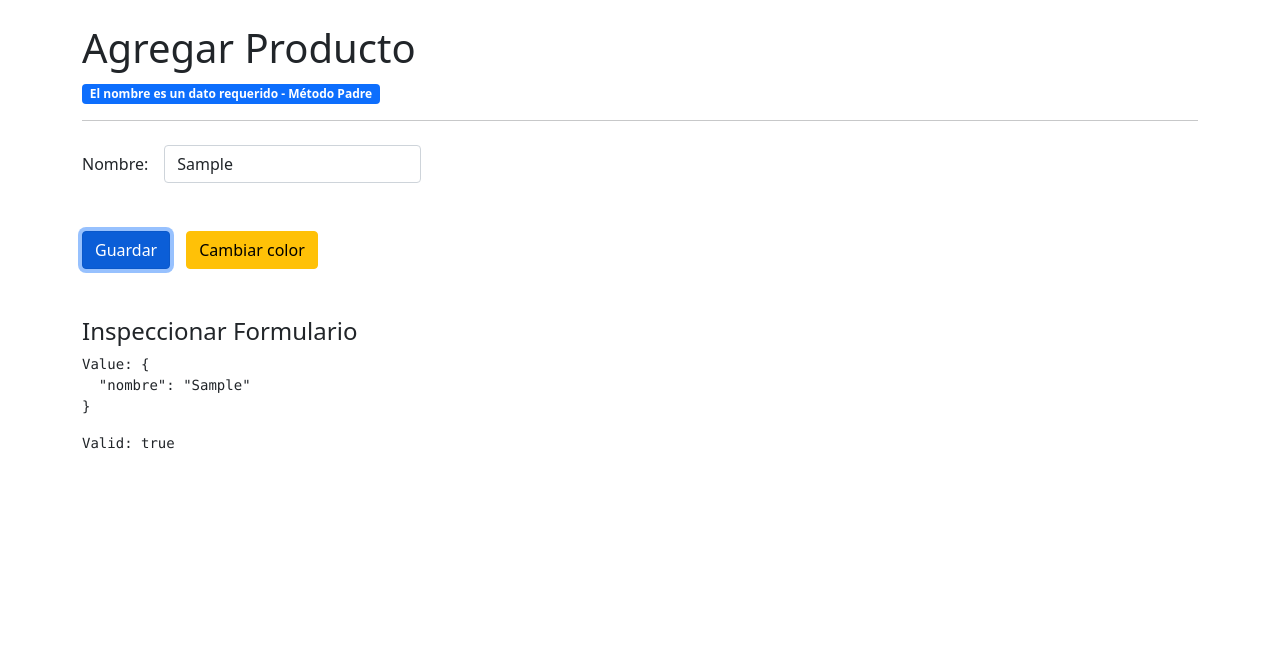
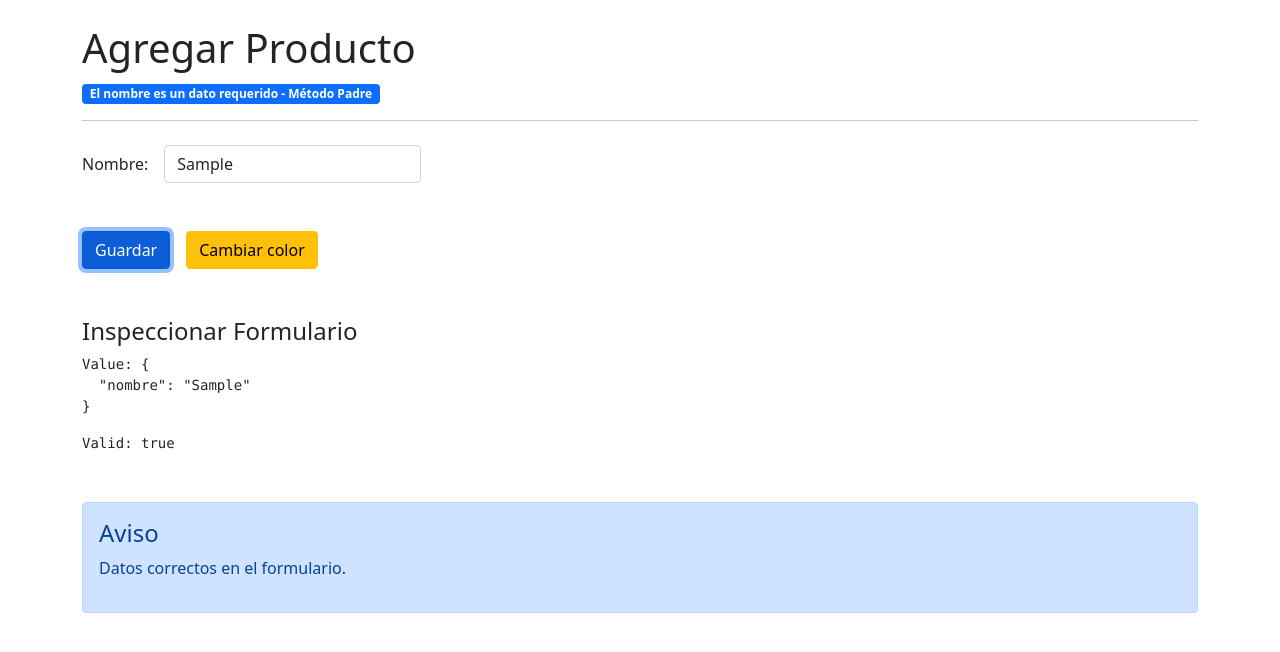
Before and after one commit to alexglzrys/angular-directivas, an Angular app: page /productos/agregar in a window 1280 px wide. Both pictures are taken after typing "Sample" into the empty fields and a click on the button "Guardar". Shown: the top 652 px of the page. Built offline with nearby package versions, Linux system fonts and the light colour scheme.

Commit message:
crear una directiva estructural personalizada

```diff
--- a/src/app/productos/pages/agregar/agregar.component.html
+++ b/src/app/productos/pages/agregar/agregar.component.html
@@ -34,3 +34,14 @@
 <h4 class="mt-5">Inspeccionar Formulario</h4>
 <pre>Value: {{ miFormulario.value | json }}</pre>
 <pre>Valid: {{ miFormulario.valid }}</pre>
+
+
+<div class="row mt-5">
+  <div class="col">
+    <!-- Ejemplo de directiva estructural personalizada. La referencia a todo el elemento para destruirlo a crearlo es el *, sumado al nombreDirectiva -->
+    <div class="alert alert-primary" *mostrarSi="miFormulario.valid">
+      <h4>Aviso</h4>
+      <p>Datos correctos en el formulario.</p>
+    </div>
+  </div>
+</div>
--- /dev/null
+++ b/src/app/shared/directives/mostrar-si.directive.ts
@@ -0,0 +1,37 @@
+import { Directive, Input, TemplateRef, ViewContainerRef } from '@angular/core';
+
+@Directive({
+  selector: '[mostrarSi]'
+})
+export class MostrarSiDirective {
+
+  /**
+   * Ejemplo de directiva estructural
+   *
+   * Construye o destruye el elemento HTML asociado con esta directiva
+   * con base al valor booleano pasado como argumento.
+   * *mostrarSi="condicion"
+   *
+   *
+   */
+
+
+  // Se requiere de un @Input Setter para recibir el valor condicional que se asigna directamente a esta directiva
+  @Input() set mostrarSi(condicion: boolean) {
+    // Construir o destruir el elemento (a través de su referencia) del DOM
+    if (condicion)
+      this.viewContainerRef.createEmbeddedView(this.templateRef);
+    else
+      this.viewContainerRef.clear()
+  }
+
+
+  // Inyectar servicios de TemplateRef (un nivel más alto que del ElementRef).
+  //    La referencia al elemento HTML para una directiva estructural es todo el elemento (incluidos sus hijos). por eso se usa el *
+  // Inyectar servicio encargado de crear o destruir el elemento en el DOM (ViewContainerRef)
+  constructor(private templateRef: TemplateRef<HTMLElement>,
+              private viewContainerRef: ViewContainerRef) { }
+
+
+
+}
```
Also changed, not shown: src/app/shared/shared.module.ts (+5 -2 lines).
